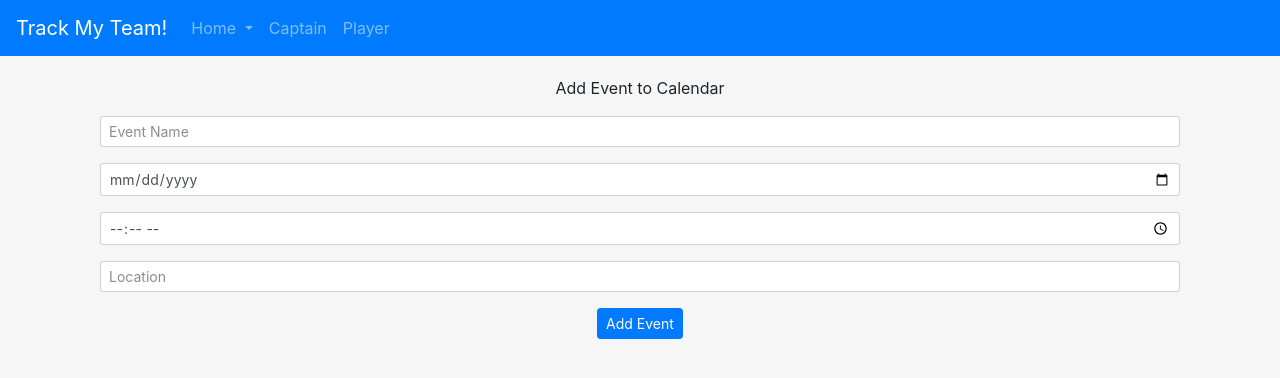
After one commit to saundesh/track-my-team, a Django app: page /captain/create-event/ in a window 1280 px wide. The commit adds this page. Shown: the top 378 px of the page. Run offline with Django 3.2, Linux system fonts and the light colour scheme; some libraries are stand-ins or nearby versions.

Commit message:
added event page

```diff
--- a/track_my_team/website/admin.py
+++ b/track_my_team/website/admin.py
@@ -2,9 +2,10 @@
 from __future__ import unicode_literals
 
 from django.contrib import admin
-from .models import User, Team, Player
+from .models import User, Team, Player, Event
 
 # Register your models here.
 admin.site.register(User)
 admin.site.register(Team)
 admin.site.register(Player)
+admin.site.register(Event)
--- a/track_my_team/website/forms.py
+++ b/track_my_team/website/forms.py
@@ -1,7 +1,7 @@
 from django import forms
 from django.contrib.auth.models import User
 
-from .models import User, Team, Player
+from .models import User, Team, Player, Event
 
 class UserForm(forms.ModelForm):
     class Meta:
@@ -19,3 +19,8 @@ class PlayerForm(forms.ModelForm):
     class Meta:
         model = Player
         fields = ['first_name', 'last_name', 'email', 'phone_number']
+
+class EventForm(forms.ModelForm):
+    class Meta:
+        model = Event
+        fields = ['event_name', 'date', 'time', 'location']
--- a/track_my_team/website/models.py
+++ b/track_my_team/website/models.py
@@ -32,3 +32,13 @@ class Player(models.Model):
 
     def __str__(self):
         return self.first_name + ' ' + self.last_name
+
+# Event model will store player profile information
+class Event(models.Model):
+    event_name = models.CharField(max_length=64)
+    date = models.DateField()
+    time = models.TimeField()
+    location = models.CharField(max_length=64)
+
+    def __str__(self):
+        return self.event_name
--- a/track_my_team/website/templates/website/captain.html
+++ b/track_my_team/website/templates/website/captain.html
@@ -7,5 +7,6 @@
     <p>Welcome Team Captain!</p>
     <a class="btn btn-primary btn-sm" href="{% url 'website:create-team' %}">Create Team</a>
     <a class="btn btn-primary btn-sm" href="{% url 'website:create-roster' %}">Create Roster</a>
+    <a class="btn btn-primary btn-sm" href="{% url 'website:create-event' %}">Create Event</a>
 </div>
 {% endblock %}
--- /dev/null
+++ b/track_my_team/website/templates/website/create-event.html
@@ -0,0 +1,33 @@
+{% extends 'website/header.html' %}
+
+{% block title %} Create Event {% endblock %}
+
+{% block body %}
+<div class="container text-center" style="padding-top: 20px">
+    <p>Add Event to Calendar</p>
+    <form action="/captain/create-event/submit/" method="post">
+        {% csrf_token %}
+        <div class="form-group">
+            <div class="col-sm">
+                <input type="name" class="form-control form-control-sm" id="event_name" placeholder="Event Name" required>
+            </div>
+        </div>
+        <div class="form-group">
+            <div class="col-sm">
+                <input type="date" class="form-control form-control-sm" id="date" placeholder="Date" required>
+            </div>
+        </div>
+        <div class="form-group">
+            <div class="col-sm">
+                <input type="time" class="form-control form-control-sm" id="time" placeholder="Time">
+            </div>
+        </div>
+        <div class="form-group">
+            <div class="col-sm">
+                <input type="name" class="form-control form-control-sm" id="location" placeholder="Location">
+            </div>
+        </div>
+        <button type="submit" class="btn btn-primary btn-sm">Add Event</button>
+    </form>
+</div>
+{% endblock %}
--- a/track_my_team/website/templates/website/player.html
+++ b/track_my_team/website/templates/website/player.html
@@ -7,5 +7,6 @@
     <p>Welcome to the team, check out your team profile!</p>
     <a class="btn btn-primary btn-sm" href="{% url 'website:team-profile' %}">Team Profile</a>
     <a class="btn btn-primary btn-sm" href="{% url 'website:team-roster' %}">Team Roster</a>
+    <a class="btn btn-primary btn-sm" href="{% url 'website:team-events' %}">Team Events</a>
 </div>
 {% endblock %}
--- a/track_my_team/website/urls.py
+++ b/track_my_team/website/urls.py
@@ -13,7 +13,10 @@ urlpatterns = [
     url(r'^captain/create-team/submit/$', views.create_team, name='create-team-submit'),
     url(r'^captain/create-roster/$', views.create_roster, name='create-roster'),
     url(r'^captain/create-roster/submit/$', views.create_team, name='create-roster-submit'),
+    url(r'^captain/create-event/$', views.create_event, name='create-event'),
+    url(r'^captain/create-event/submit/$', views.create_event, name='create-event-submit'),
     url(r'^player/$', views.player, name='player'),
     url(r'^player/team/$', views.team_profile, name='team-profile'),
-    url(r'^player/team/roster/$', views.team_roster, name='team-roster')
+    url(r'^player/team/roster/$', views.team_roster, name='team-roster'),
+    url(r'^player/team/events/$', views.team_events, name='team-events')
 ]
--- a/track_my_team/website/views.py
+++ b/track_my_team/website/views.py
@@ -6,8 +6,8 @@ from django.shortcuts import render
 # Create your views here.
 from django.http import HttpResponse
 
-from .forms import UserForm, TeamForm, PlayerForm
-from .models import User, Team, Player
+from .forms import UserForm, TeamForm, PlayerForm, EventForm
+from .models import User, Team, Player, Event
 
 # Routes to the welcome homepage.
 def index(request):
@@ -45,6 +45,14 @@ def create_roster(request):
             form.save()
     return render(request, 'website/create-roster.html', {'form': PlayerForm()})
 
+# Routes to the page for team captains to create a team roster.
+def create_event(request):
+    if request.method == 'POST':
+        form = PlayerForm(request.POST)
+        if form.is_valid():
+            form.save()
+    return render(request, 'website/create-event.html', {'form': PlayerForm()})
+
 # Routes to the page for players, he/she can view their team information.
 def player(request):
     return render(request, 'website/player.html')
@@ -64,3 +72,7 @@ def team_roster(request):
         "roster": data
     }
     return render(request, 'website/team-roster.html', all_players)
+
+# Routes to the page for players, he/she can view their team events.
+def team_events(request):
+    return render(request, 'website/team-events.html')
```
Also changed, not shown: track_my_team/website/templates/website/team-events.html (added, +10 -0 lines).
